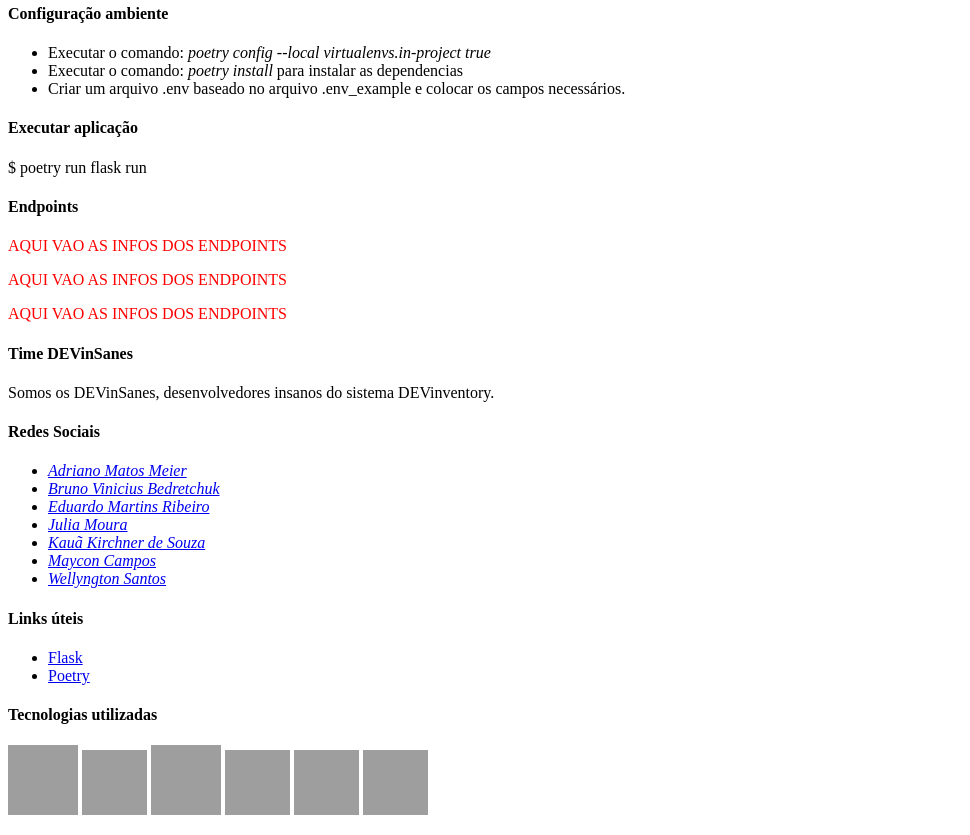
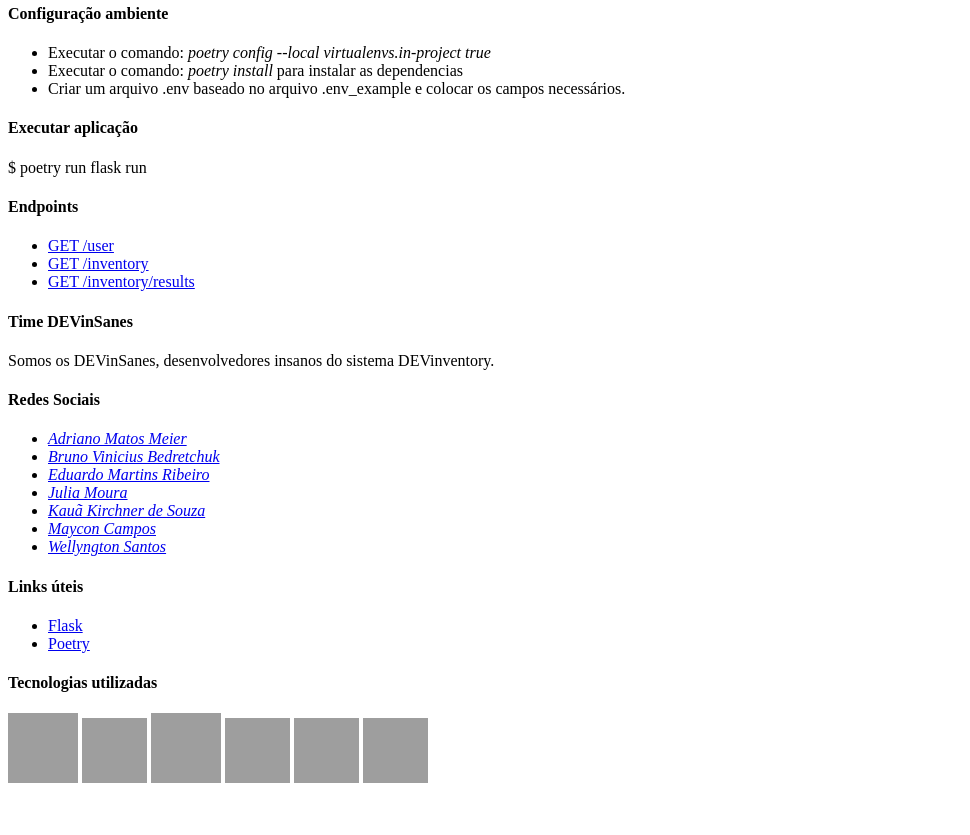
Before and after one commit to DEVin-ConectaNuvem/M2P2-DEVinventory-Squad1, a Flask app: page / in a window 1280 px wide. Shown: the part 541-1376 px from the top of the page, without its empty margins (0-970 px from the left). After the commit the page ends 1324 px from the top, so only its background shows below. Run offline with Flask 2, Linux system fonts and the light colour scheme; parts of the project's set-up code (start-up, migrations or seed data) failed here and were passed over; grey boxes are pictures that could not be loaded.

Commit message:
C142-01 - Adicionado link para endpoints

```diff
--- a/src/app/templates/index.html
+++ b/src/app/templates/index.html
@@ -46,9 +46,11 @@
     <span>$ poetry run flask run</span>
 
     <h4>Endpoints</h4>
-    <p style="color:red;">AQUI VAO AS INFOS DOS ENDPOINTS</p>
-    <p style="color:red;">AQUI VAO AS INFOS DOS ENDPOINTS</p>
-    <p style="color:red;">AQUI VAO AS INFOS DOS ENDPOINTS</p>
+    <ul>
+        <li><a href="http://localhost:5000/user" target="_blank">GET /user</a></li>
+        <li><a href="http://localhost:5000/inventory" target="_blank">GET /inventory</a></li>
+        <li><a href="http://localhost:5000/inventory/results" target="_blank">GET /inventory/results</a></li>
+    </ul>
 
 
     <h4>Time DEVinSanes</h4>
```
